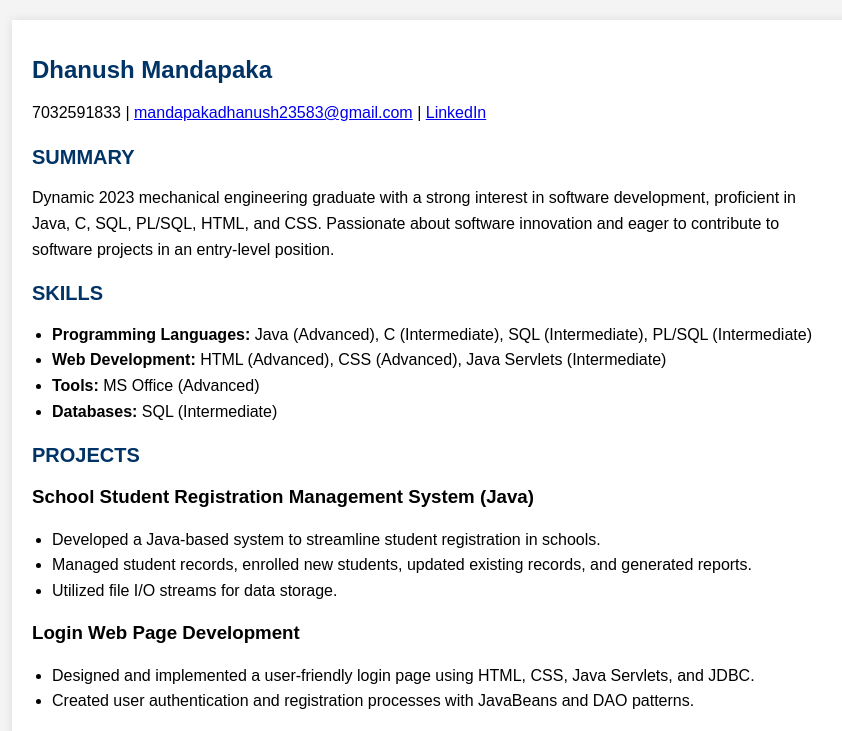
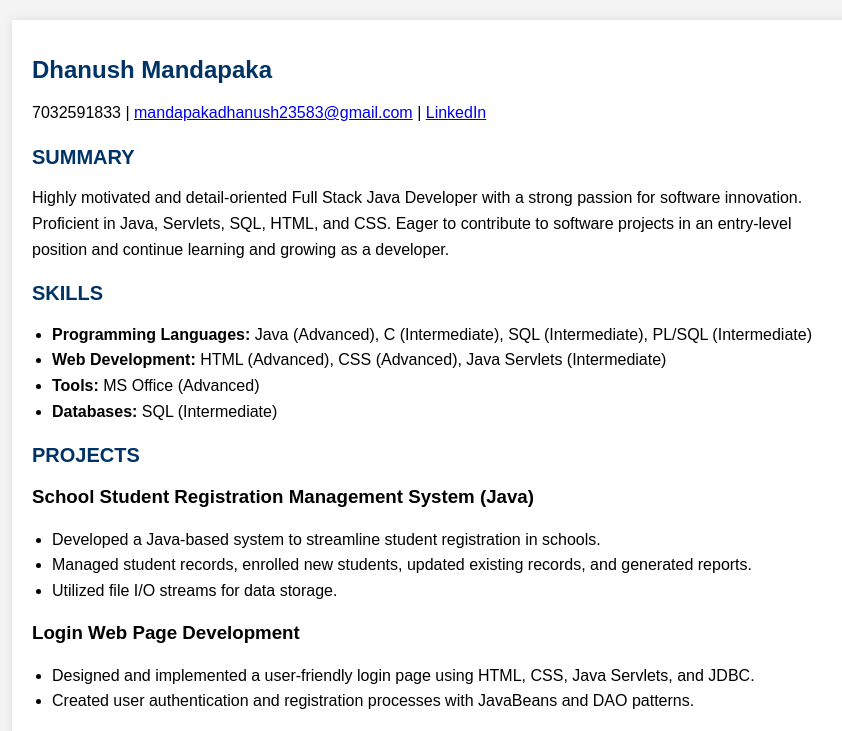
Before and after one commit to Dhanush-Mandapaka-2k1/Resume, a plain HTML site: page index.html in a window 1280 px wide. Shown: the top 731 px of the page, without its empty margins (208-1050 px from the left). Drawn offline with Linux system fonts and the light colour scheme.

Commit message:
Update index.html

```diff
--- a/index.html
+++ b/index.html
@@ -51,7 +51,7 @@
 
         <div class="section">
             <h2>SUMMARY</h2>
-            <p>Dynamic 2023 mechanical engineering graduate with a strong interest in software development, proficient in Java, C, SQL, PL/SQL, HTML, and CSS. Passionate about software innovation and eager to contribute to software projects in an entry-level position.</p>
+            <p>Highly motivated and detail-oriented Full Stack Java Developer with a strong passion for software innovation. Proficient in Java, Servlets, SQL, HTML, and CSS. Eager to contribute to software projects in an entry-level position and continue learning and growing as a developer.</p>
         </div>
 
         <div class="section">
```
